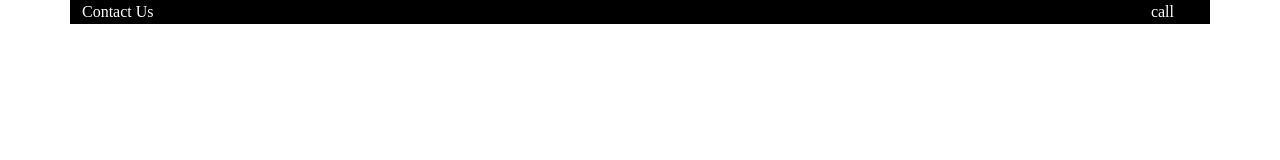
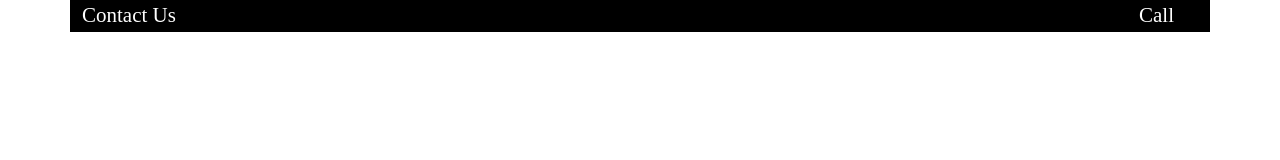
Before and after one commit to bluestax108/samridhi, a plain HTML site: page Footer.html in a window 1280 px wide. Drawn offline with Linux system fonts and the light colour scheme.

Commit message:
ljfhdsbv

```diff
--- a/Footer.html
+++ b/Footer.html
@@ -19,8 +19,8 @@
 <body >
 <div class="container bg-black">
 	<div class="row" style="font-family: Source Sans Pro">
-		<div class="col text-white" ><a href="mailto:pssgroup@rediffmail.com" style="color:white;text-decoration: none"><span>Contact Us</span></a></div><div class="col text-white" style="text-align:right" >
-		<a href="tel:+919229495001" style="text-align:right;color:white;text-decoration: none"><span>call</span></a></div>
+		<div class="col text-white" ><a href="mailto:pssgroup@rediffmail.com" style="color:white;text-decoration: none"><span style="font-size: 21px">Contact Us</span></a></div><div class="col text-white" style="text-align:right; font-size: 21px" >
+		<a href="tel:+919229495001" style="text-align:right;color:white;text-decoration: none"><span>Call</span></a></div>
 
 	</div>
 
```
Also changed, not shown: Nav.html (+1 -1 lines).
